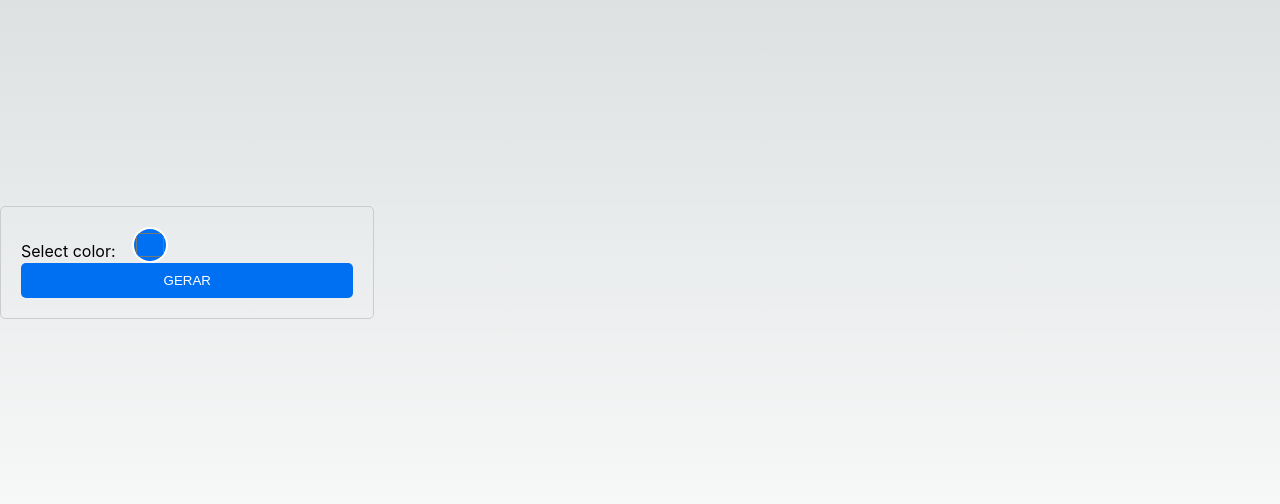
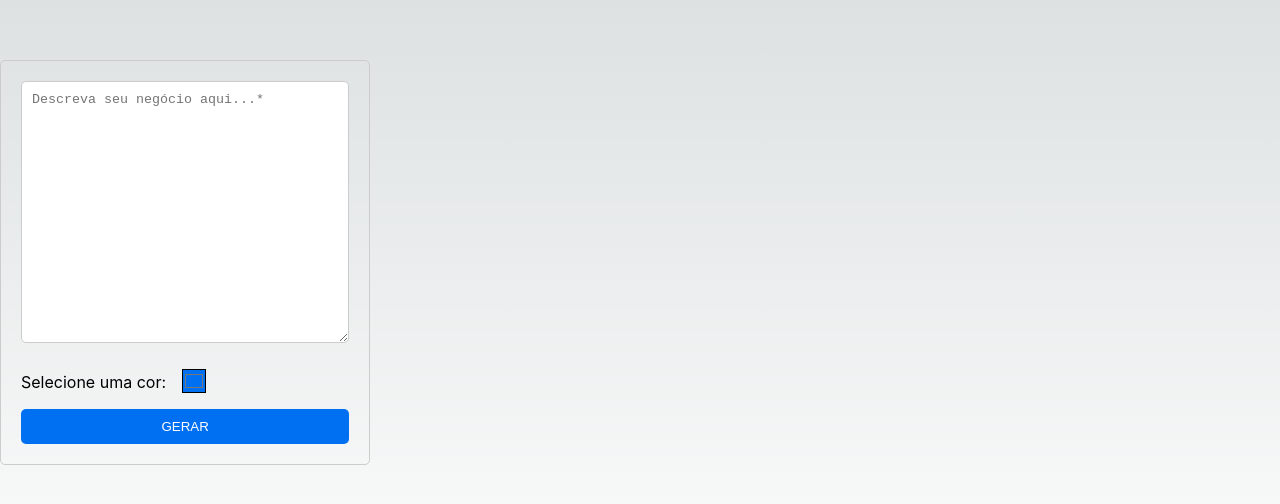
Before and after one commit to titi-lima/inova, a Next.js app: page / in a window 1280 px wide. Shown: the part 138-642 px from the top of the page. Built offline with nearby package versions, Linux system fonts and the light colour scheme.

Commit message:
cleaned errors, improved design

```diff
--- a/src/pages/index.tsx
+++ b/src/pages/index.tsx
@@ -10,31 +10,12 @@ const ColorPickerWrapper = styled.div`
   margin: 0 16px;
 `;
 
-const ColorPickerInput = styled.input`
+const ColorPickerInput = styled.input<{ bgColor: string }>`
   appearance: none;
-  width: 36px;
-  height: 36px;
-  border: 2px solid #ffffff;
-  border-radius: 50%;
+  width: 24px;
+  height: 24px;
   background-color: ${(props) => props.bgColor};
   cursor: pointer;
-`;
-
-const ColorPickerIcon = styled.div`
-  position: absolute;
-  right: 0;
-  bottom: 0;
-  width: 16px;
-  height: 16px;
-  background-color: white;
-  border: 1px solid ${(props) => props.bgColor};
-  border-radius: 50%;
-  display: flex;
-  justify-content: center;
-  align-items: center;
-  font-size: 10px;
-  font-weight: bold;
-  color: ${(props) => props.bgColor};
 `;
 
 const Container = styled.div`
@@ -42,18 +23,20 @@ const Container = styled.div`
   justify-content: center;
   align-items: center;
   height: 100vh;
+  gap: 16px;
 `;
 
-const Form = styled.div`
+const Form = styled.form`
   display: flex;
   flex-direction: column;
   width: 40%;
   padding: 20px;
   border: 1px solid #ccc;
   border-radius: 5px;
+  gap: 16px;
 `;
 
-const Input = styled.input`
+const Input = styled.textarea`
   margin-bottom: 10px;
   padding: 10px;
   border: 1px solid #ccc;
@@ -80,8 +63,9 @@ const FramesContainer = styled.div`
   margin-top: 16px;
 `;
 
-const Frame = styled.div`
+const Frame = styled.div<{ bgColor: string }>`
   background-color: ${(props) => props.bgColor};
+  height: 320px;
   border-radius: 8px;
   padding: 16px;
   display: flex;
@@ -119,6 +103,7 @@ const generateSimilarColors = (color: string) => {
 
 export default function Home() {
   const [businessDescription, setBusinessDescription] = useState("");
+
   const [selectedColorIndex, setSelectedColorIndex] = useState(0);
   const [colors, setColors] = useState([
     "#0070f3",
@@ -127,18 +112,18 @@ export default function Home() {
     "#98c0b7",
   ]);
   const [frames, setFrames] = useState<any[]>([]);
-
   const handleGenerate = () => {
     const newFrames = colors.map((color) => ({
       color,
-      title: "Business Name",
-      slogan: "Slogan Here",
-      description: "Lorem ipsum dolor sit amet, consectetur adipiscing elit.",
+      title: "Nome do Negócio",
+      slogan: "Slogan",
+      description:
+        "Lorem ipsum dolor sit amet, consectetur adipiscing elit. Sed euismod, nisl sit amet aliquam luctus, nunc nisl aliquam massa, eget aliquam nunc nisl sit amet nunc.",
     }));
     setFrames(newFrames);
   };
 
-  const handleColorChange = (e) => {
+  const handleColorChange = (e: any) => {
     const newColor = e.target.value;
     const updatedColors = generateSimilarColors(newColor);
     setColors(updatedColors);
@@ -147,7 +132,7 @@ export default function Home() {
   return (
     <>
       <Head>
-        <title>Business Generator</title>
+        <title>INOVA</title>
         <meta name="description" content="Generate business frames" />
         <meta name="viewport" content="width=device-width, initial-scale=1" />
         <link rel="icon" href="/favicon.ico" />
@@ -160,18 +145,25 @@ export default function Home() {
               Oxygen, Ubuntu, Cantarell, Fira Sans, Droid Sans, Helvetica Neue,
               sans-serif;
             -webkit-font-smoothing: antialiased;
-            -moz-osx-font-smoothing: grayscale;
-          }
-          code {
-            font-family: source-code-pro, Menlo, Monaco, Consolas, "Courier New",
-              monospace;
           }
         `}
       />
       <Container>
-        <Form>
+        <Form
+          onSubmit={(e) => {
+            e.preventDefault();
+            handleGenerate();
+          }}
+        >
+          <Input
+            required
+            rows={16}
+            placeholder="Descreva seu negócio aqui...*"
+            value={businessDescription}
+            onChange={(e) => setBusinessDescription(e.target.value)}
+          />
           <div>
-            <label htmlFor="color">Select color:</label>
+            <label htmlFor="color">Selecione uma cor:</label>
             <ColorPickerWrapper>
               <ColorPickerInput
                 id="color"
@@ -182,7 +174,7 @@ export default function Home() {
               />
             </ColorPickerWrapper>
           </div>
-          <Button onClick={handleGenerate}>GERAR</Button>
+          <Button type="submit"> GERAR </Button>
         </Form>
 
         <FramesContainer>
@@ -198,7 +190,7 @@ export default function Home() {
                   <h3>{frame.slogan}</h3>
                 </div>
               </FrameTop>
-              <p>{frame.description}</p>
+              <p style={{ marginTop: "16px" }}>{frame.description}</p>
             </Frame>
           ))}
         </FramesContainer>
```
